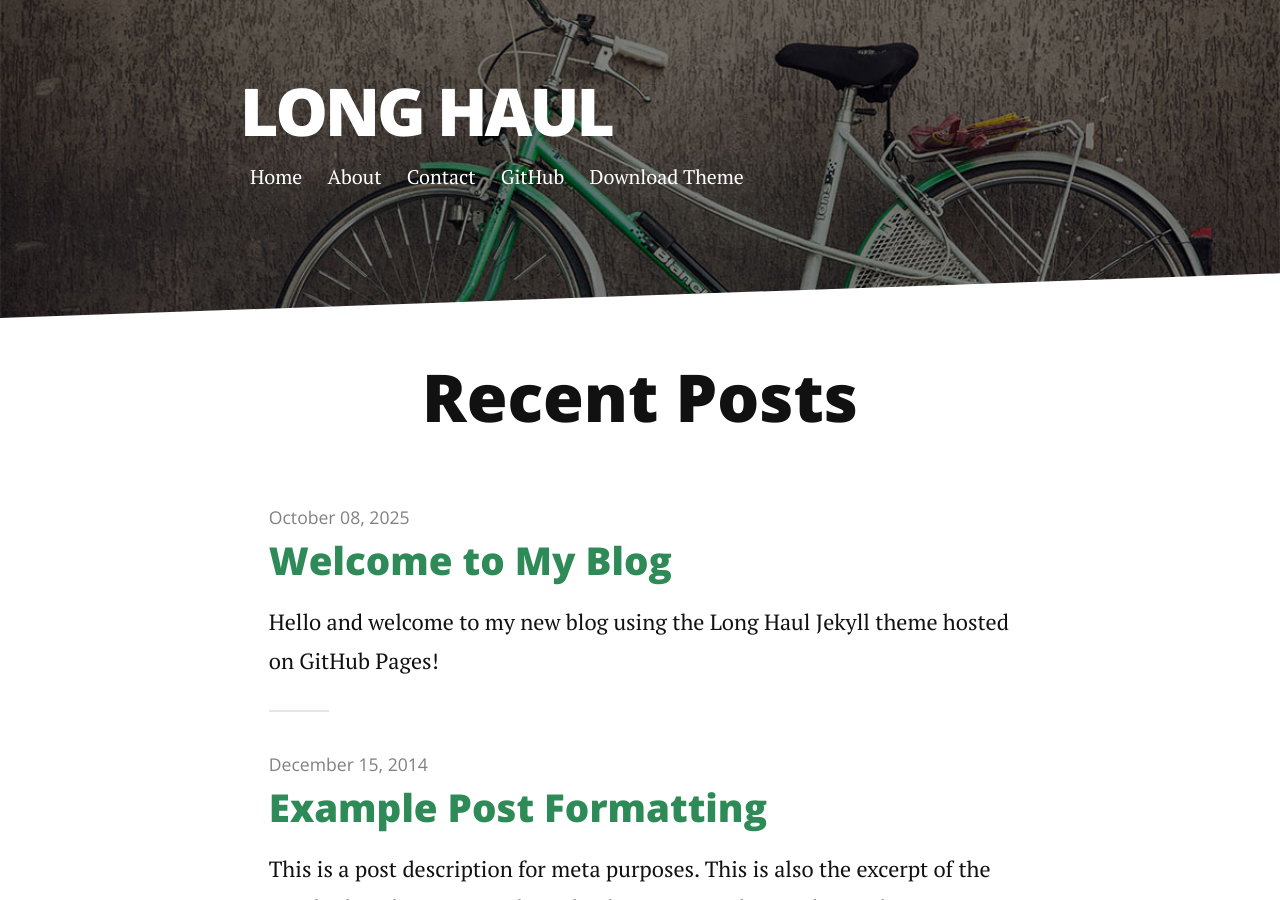
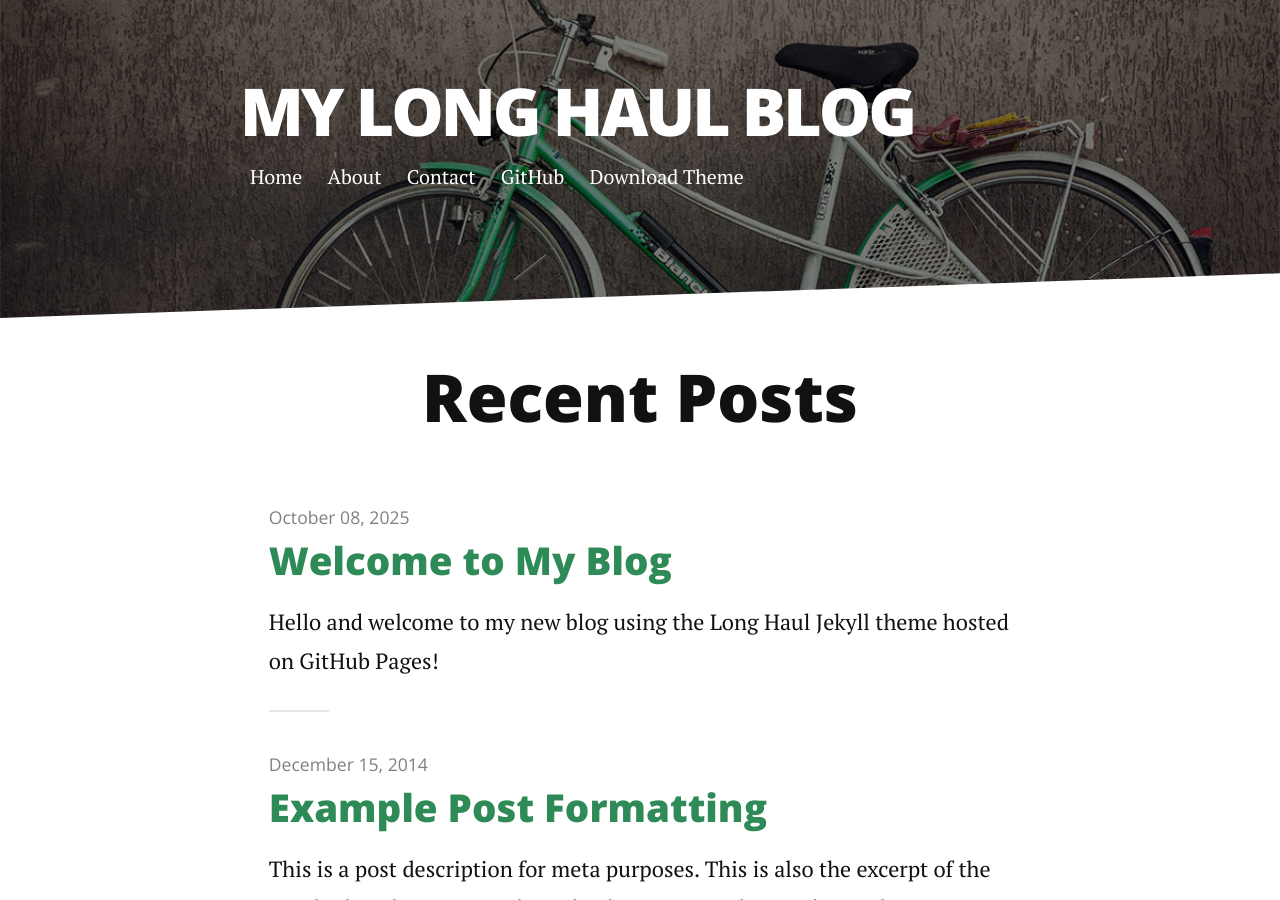
Before and after one commit to WynFox/WynFox.github.io, a Jekyll site: the page built from index.html, in a window 1280 px wide and 900 px high. Built offline with Jekyll 4.4.1, drawn with Linux system fonts in a browser that asks for light colours; nearby versions of some CDN libraries; the list of posts is cut into pages by our own code; some of the changed lines change nothing that is shown.

Commit message:
Update _config.yml

```diff
--- a/_config.yml
+++ b/_config.yml
@@ -1,8 +1,17 @@
-title: Long Haul
-description: Long Form Jekyll theme built with SASS
+title: My Long Haul Blog
+email: youremail@example.com
+description: >
+  A simple blog powered by Jekyll and GitHub Pages.
+baseurl: "" # leave blank
+url: "https://yourusername.github.io"
 
-url: https://long-haul.netlify.app
-# Only necessary when hosting your site in a sub-directory. Project sites hosted on GitHub Pages are the common use-case of this variable.
+author:
+  name: Your Name
+  bio: "Sharing tutorials and ideas"
+  email: youremail@example.com
+
+paginate: 5
+paginate_path: "/page:num/"
 
 remote_theme: brianmaierjr/long-haul
 plugins:
```
